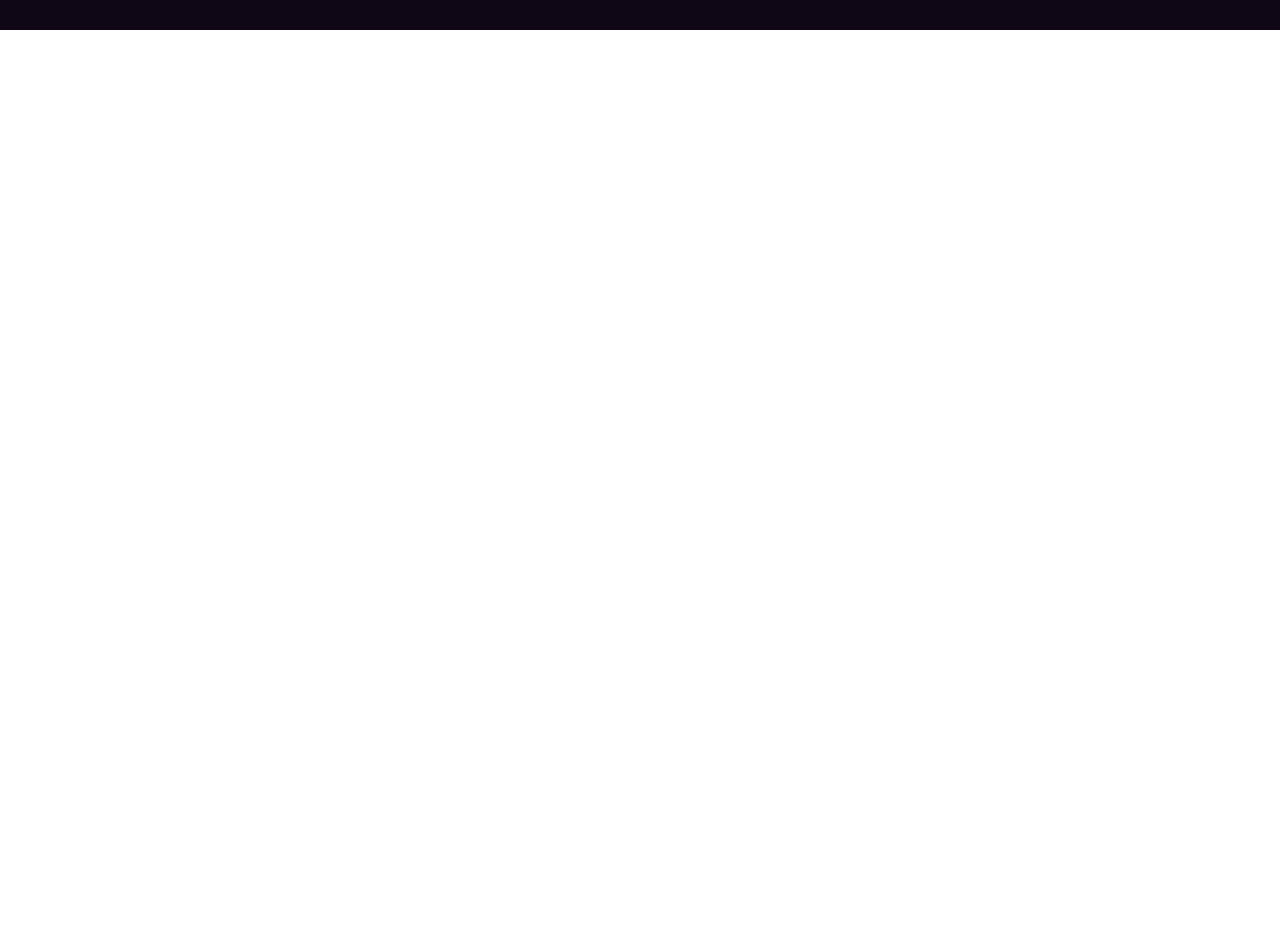
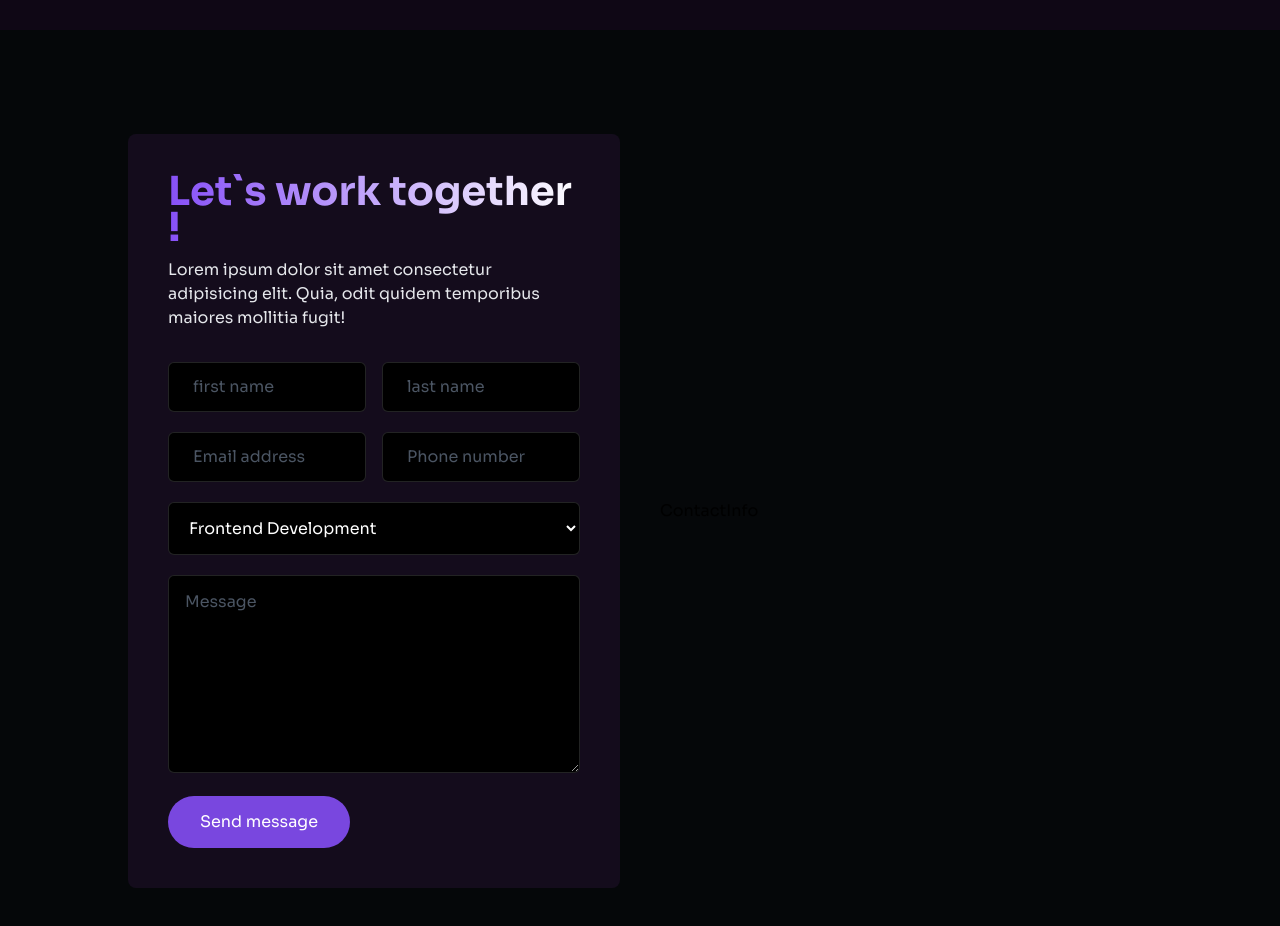
Before and after one commit to GarimaUttam/my_Portfolio, a Next.js app: page / in a window 1280 px wide. Shown: the part 6860-7786 px from the top of the page. Before the commit the page ends 6890 px from the top, so only its background shows below. Built offline with nearby package versions, Linux system fonts and the light colour scheme.

Commit message:
contact form done

```diff
--- /dev/null
+++ b/components/Home/Contact/Contact.tsx
@@ -0,0 +1,22 @@
+import React from "react";
+import ContactForm from "./ContactForm";
+import ContactInfo from "./ContactInfo";
+
+const Contact = () => {
+  return (
+    <div className="pt-16 pb-16 bg-[#050709]">
+      <div className="grid grid-cols-1 xl:grid-cols-2 w-[90%] sm:w-[80%] mx-auto items-center gap-10 mt-10">
+        {/* Contact form */}
+        <ContactForm />
+        <div>
+          {/* Contact info */}
+          <div>
+            <ContactInfo />
+          </div>
+        </div>
+      </div>
+    </div>
+  );
+};
+
+export default Contact;
--- /dev/null
+++ b/components/Home/Contact/ContactForm.tsx
@@ -0,0 +1,63 @@
+import React from 'react'
+
+const ContactForm = () => {
+  return (
+    <div className="bg-[#140c1c] rounded-lg p-4 sm:p-10">
+      <h1 className="text-bg text-2xl md:text-3xl lg:text-[2.5rem] font-bold">
+        Let`s work together !
+      </h1>
+      <p className="text-gray-200 mt-3 lg:text-base text-xzs mad:text-sm">
+        Lorem ipsum dolor sit amet consectetur adipisicing elit. Quia, odit
+        quidem temporibus maiores mollitia fugit!
+      </p>
+      {/* input fied */}
+      <form className="mt-8 block w-full overflow-hidden">
+        <div className="flex flex-col md:flex-row items-center justify-between gap-4">
+          <input
+            type="text"
+            placeholder="first name"
+            className="flex-1 bg-black text-white placeholder:text-gray-600 px-6 py-3 rounded-md border-[1.5px] border-gray-200 border-opacity-15 outline-none w-full"
+          />
+          <input
+            type="text"
+            placeholder="last name"
+            className="flex-1 bg-black text-white placeholder:text-gray-600 px-6 py-3 rounded-md border-[1.5px] border-gray-200 border-opacity-15 outline-none w-full"
+          />
+        </div>
+        <div className="flex mt-5 flex-col md:flex-row items-center justify-between gap-4">
+          <input
+            type="email"
+            placeholder="Email address"
+            className="flex-1 bg-black text-white placeholder:text-gray-600 px-6 py-3 rounded-md border-[1.5px] border-gray-200 border-opacity-15 outline-none w-full"
+          />
+          <input
+            type="text"
+            placeholder="Phone number"
+            className="flex-1 bg-black text-white placeholder:text-gray-600 px-6 py-3 rounded-md border-[1.5px] border-gray-200 border-opacity-15 outline-none w-full"
+          />
+        </div>
+        <div>
+          <select className="w-full mt-5 bg-black text-white placeholder:text-gray-600 px-4 py-3.5 rounded-md border-[1.5px] border-gray-200 border-opacity-15 outline-none">
+            <option value="" disabled>
+              Select an option
+            </option>
+            <option value="Frontend">Frontend Development</option>
+            <option value="Backend">Backend Development</option>
+            <option value="Full-stack">Full-stack Development</option>
+          </select>
+
+          <textarea
+            className="w-full mt-5 bg-black text-white placeholder:text-gray-600 px-4 py-3.5 rounded-md border-[1.5px] border-gray-200 border-opacity-15 outline-none"
+            rows={7}
+            placeholder="Message"
+                  ></textarea>
+                  <div className='mt-4'>
+                      <button className='px-8 py-3.5 bg-[#7947df] text-white hover:bg-[#5c2fb7] transition-all duration-150 rounded-full'>Send message</button>
+                  </div>
+        </div>
+      </form>
+    </div>
+  );
+}
+
+export default ContactForm
--- /dev/null
+++ b/components/Home/Contact/ContactInfo.tsx
@@ -0,0 +1,9 @@
+import React from 'react'
+
+const ContactInfo = () => {
+  return (
+    <div>ContactInfo</div>
+  )
+}
+
+export default ContactInfo
--- a/components/Home/Home.tsx
+++ b/components/Home/Home.tsx
@@ -6,6 +6,7 @@
 import Skills from './Skills/Skills'
 import Reviews from './Reviews/Reviews'
 import Blog from './Blog/Blog'
+import Contact from './Contact/Contact'
 
 const Home = () => {
   return (
@@ -17,6 +18,7 @@
       <Skills />
       <Reviews />
       <Blog />
+      <Contact />
       </div>
   )
 }
```
